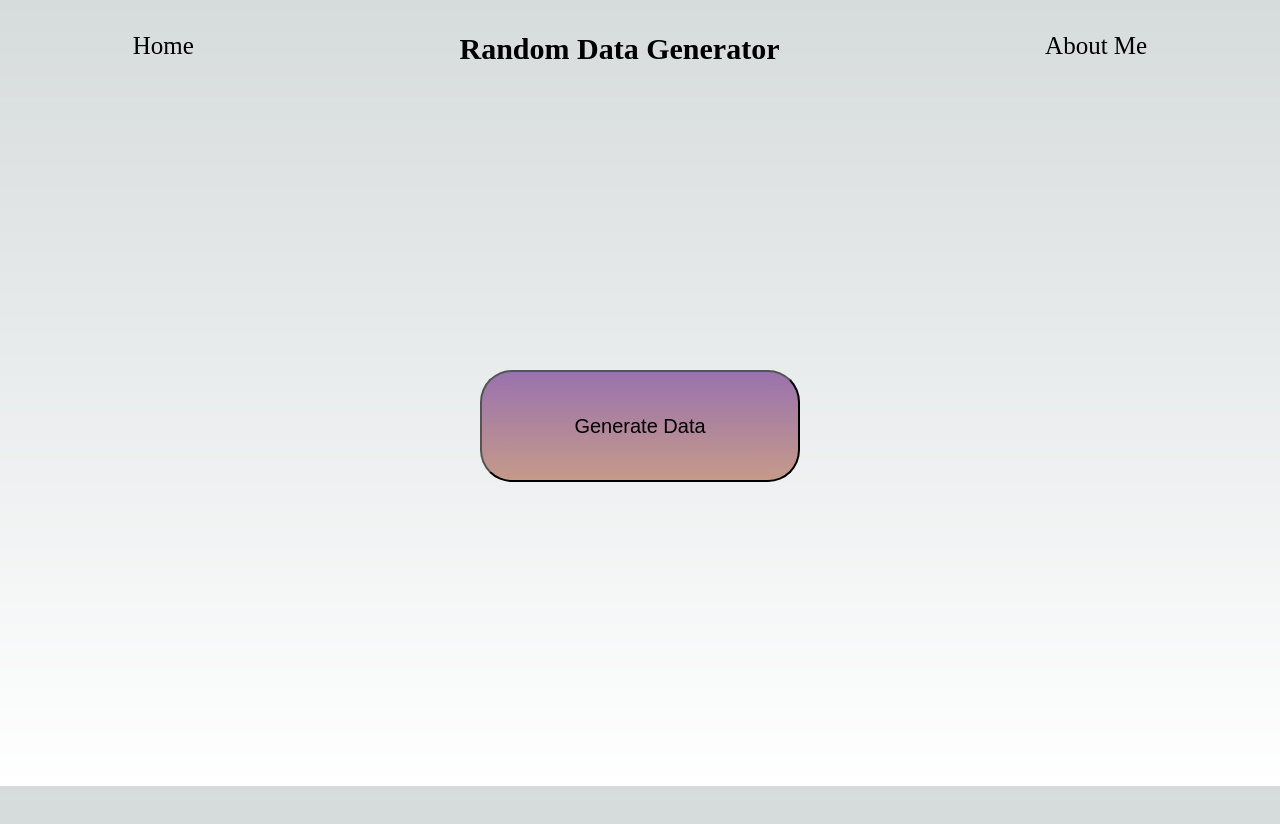
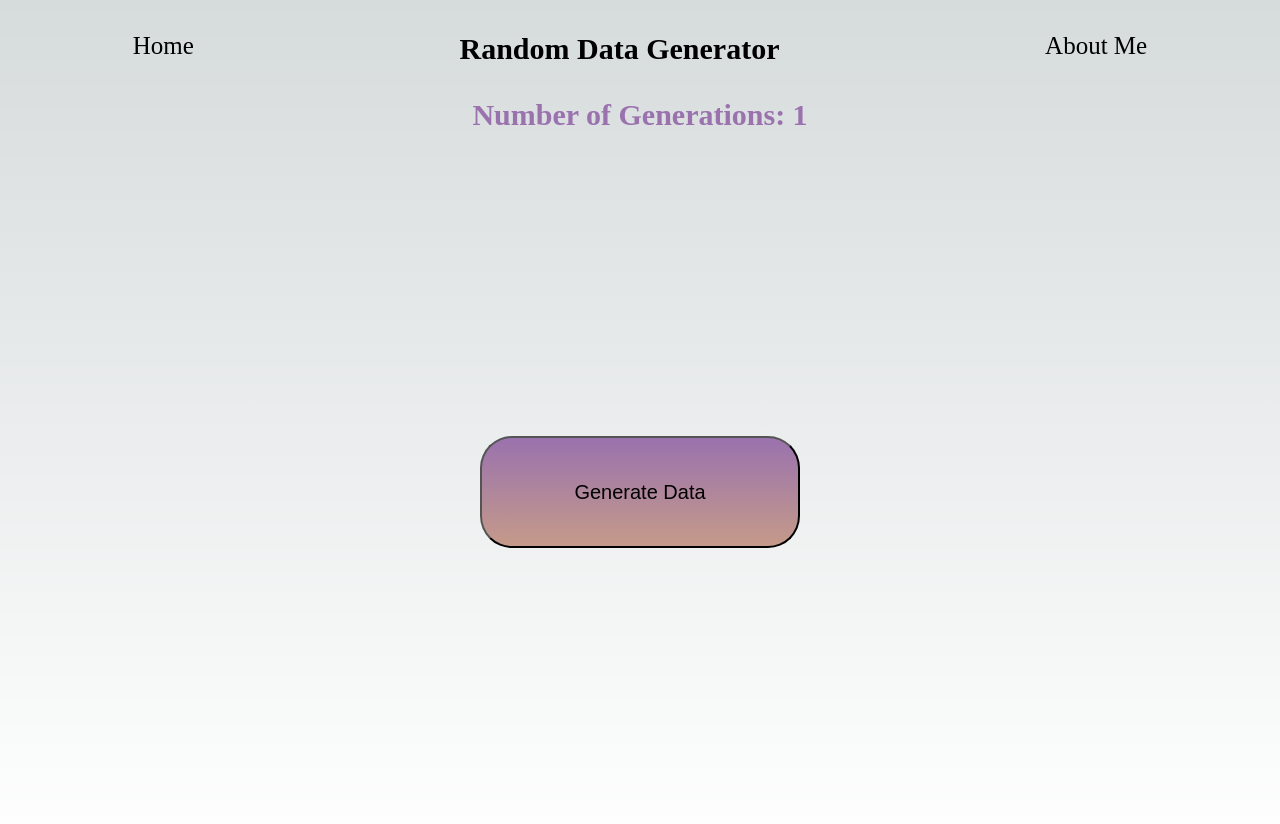
Before and after one commit to JoelKong/random-data-generator, a Next.js app in the folder randomdata/: page / in a window 1280 px wide. Shown: the top 824 px of the page. Before the commit the page ends 800 px from the top, so only its background shows below. Built offline with nearby package versions, Linux system fonts and the light colour scheme.

Commit message:
feat: made number of generation feature

```diff
--- a/randomdata/components/Data.tsx
+++ b/randomdata/components/Data.tsx
@@ -1,8 +1,10 @@
 import classes from "./data.module.css";
 import { useState } from "react";
+import { useEffect } from "react";
 
 function Data() {
   const [user, setUser] = useState<any>("");
+  const [count, setCount] = useState<number>(0);
 
   async function generateData() {
     const data = await fetch(
@@ -19,13 +21,22 @@ function Data() {
     setUser(jsonData);
   }
 
+  useEffect(() => {
+    setCount((prev) => prev + 1);
+  }, [user]);
+
   return !user ? (
+    <>
+      <div className={classes.count}>{"Number of Generations: " + count}</div>
       <section className={classes.section}>
         <button className={classes.button} onClick={generateData}>
           Generate Data
         </button>
       </section>
+    </>
   ) : (
+    <>
+      <div className={classes.count}>{"Number of Generations: " + count}</div>
       <section className={classes.section2}>
         <img
           src={user.avatar}
@@ -42,6 +53,7 @@ function Data() {
           Generate Data
         </button>
       </section>
+    </>
   );
 }
 
--- a/randomdata/components/data.module.css
+++ b/randomdata/components/data.module.css
@@ -17,7 +17,7 @@
 
 .section2 {
   width: 100vw;
-  height: 90vh;
+  height: 85vh;
   display: flex;
   justify-content: space-around;
   align-items: center;
@@ -39,3 +39,12 @@
   font-size: 30px;
   letter-spacing: 0.2rem;
 }
+
+.count {
+  width: 100vw;
+  text-align: center;
+  padding-top: 2rem;
+  font-size: 30px;
+  font-weight: 800;
+  color: #9a72ae;
+}
```
Lines whose indentation alone changed are shown as unchanged.
